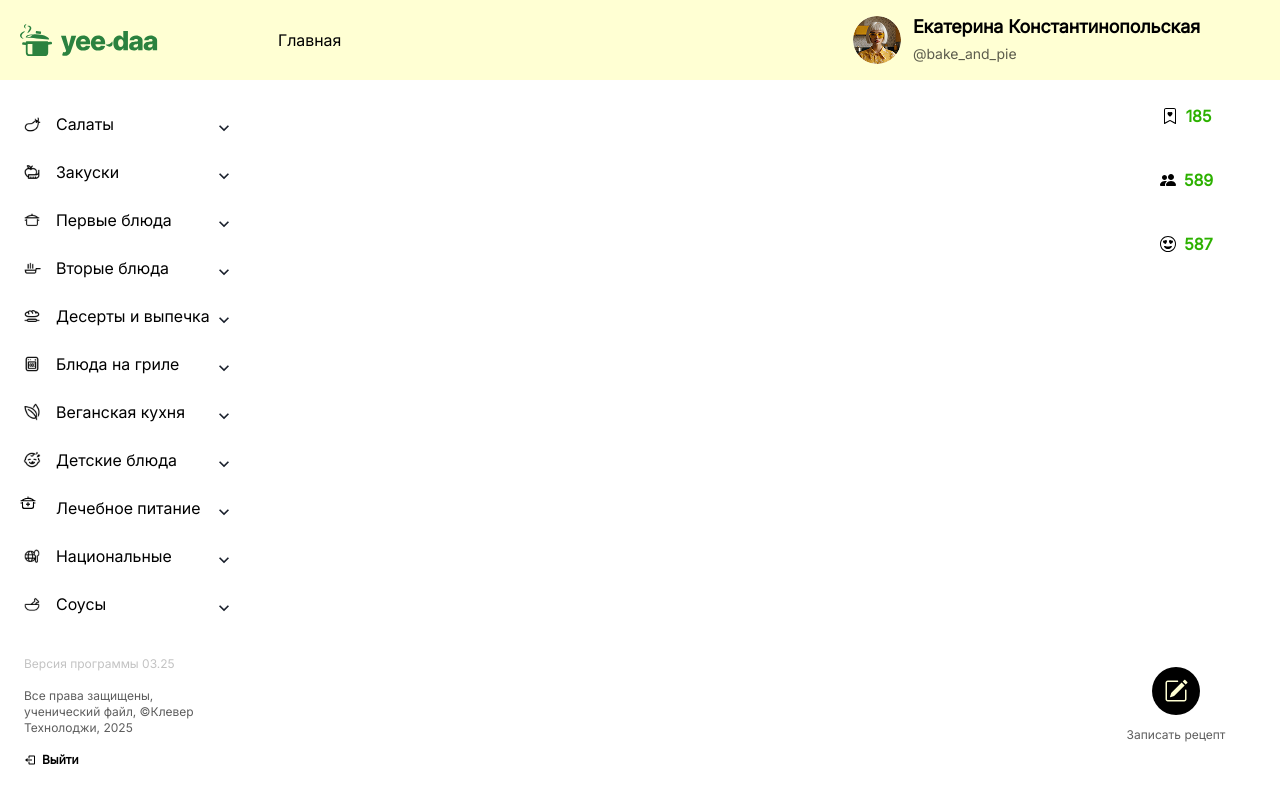
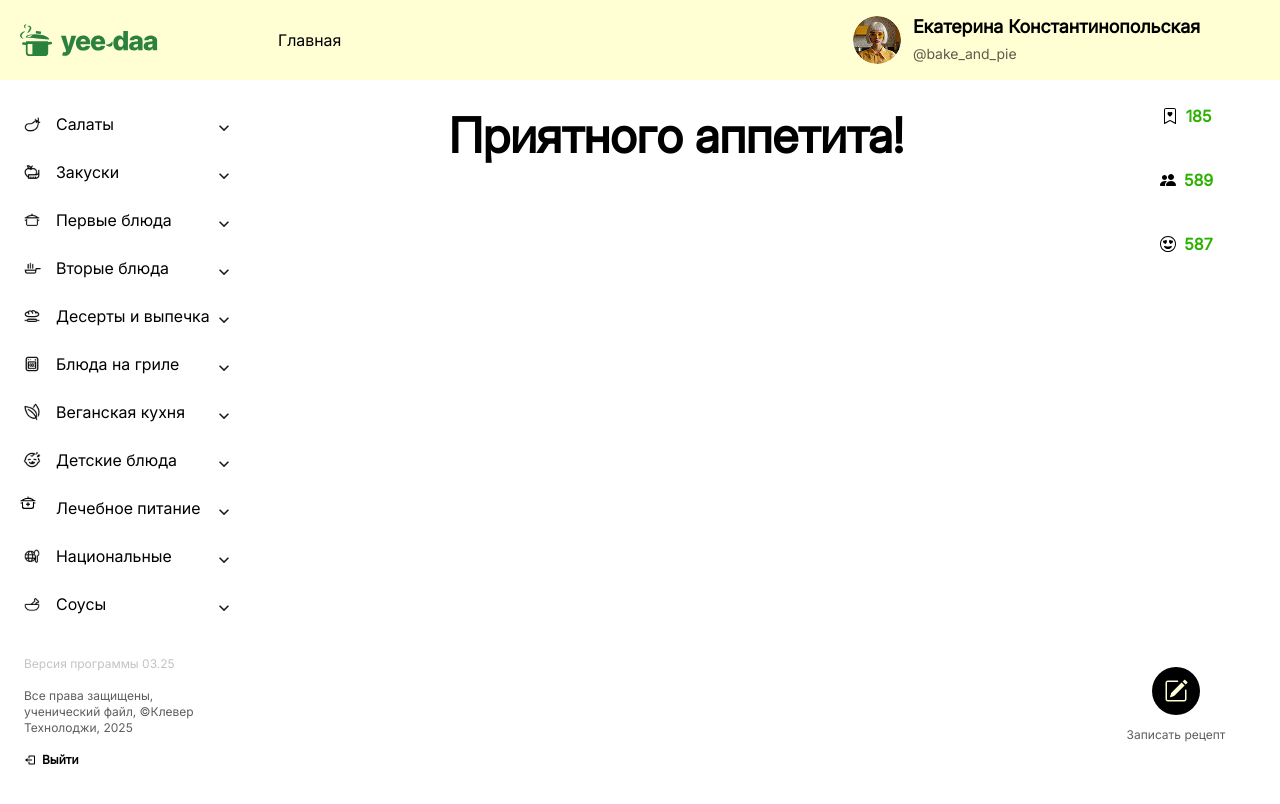
Before and after one commit to ClevertecFrontendLab/BrBrov, a React (Vite) app: page / in a window 1280 px wide. Shown: the top 804 px of the page. Built offline with nearby package versions, Linux system fonts and the light colour scheme.

Commit message:
feat(MainCOntentHeader): create title of content part

```diff
--- a/src/components/MainComponent/MainComponent.tsx
+++ b/src/components/MainComponent/MainComponent.tsx
@@ -1,12 +1,17 @@
 import { chakra, ChakraComponent } from '@chakra-ui/react';
 import { ReactElement } from 'react';
 
+import MainGeneralContentCompnent from '../MainGeneralContent/MainGeneralContentComponent';
 import mainComponentStyles from './MainComponentStyles';
 
 const MainChakra: ChakraComponent<'main', object> = chakra('main');
 
 function MainComponent(): ReactElement {
-    return <MainChakra sx={mainComponentStyles}></MainChakra>;
+    return (
+        <MainChakra sx={mainComponentStyles}>
+            <MainGeneralContentCompnent />
+        </MainChakra>
+    );
 }
 
 export default MainComponent;
--- /dev/null
+++ b/src/components/MainContentHeaderComponent/MainContentHeaderComponent.tsx
@@ -0,0 +1,27 @@
+import { Flex, Text } from '@chakra-ui/react';
+import { ReactElement } from 'react';
+
+import MainContentHeaderComponentType from '~/types/MainContentHeaderComponentType';
+
+import {
+    contentSubscribeStyles,
+    contentTitleStyles,
+    mainContentHeaderStyles,
+} from './MainContentHeaderComponentStyles';
+
+function MainContentHeaderComponent(data: MainContentHeaderComponentType): ReactElement {
+    return (
+        <Flex sx={mainContentHeaderStyles}>
+            <Text sx={contentTitleStyles}>{data.headerName}</Text>
+            {data.subscriptions
+                ? data.subscriptions.map((reference, index) => (
+                      <Text key={`${reference}_${index}`} sx={contentSubscribeStyles}>
+                          {reference}
+                      </Text>
+                  ))
+                : null}
+        </Flex>
+    );
+}
+
+export default MainContentHeaderComponent;
--- /dev/null
+++ b/src/components/MainContentHeaderComponent/MainContentHeaderComponentStyles.ts
@@ -0,0 +1,28 @@
+import { SystemStyleObject } from '@chakra-ui/react';
+
+export const mainContentHeaderStyles: SystemStyleObject = {
+    paddingTop: '32px',
+    flexDirection: 'column',
+    alignItems: 'center',
+    gap: '12px',
+};
+
+const generalTextStyles: SystemStyleObject = {
+    fontFamily: 'inter',
+};
+
+export const contentTitleStyles: SystemStyleObject = {
+    ...generalTextStyles,
+    fontWeight: '700',
+    fontSize: '48',
+    lineHeight: '100%',
+    color: '#000',
+};
+
+export const contentSubscribeStyles: SystemStyleObject = {
+    ...generalTextStyles,
+    fontWeight: '500',
+    fontSize: '16',
+    lineHeight: '150%',
+    color: 'rgba(0, 0, 0, 0.48)',
+};
--- /dev/null
+++ b/src/components/MainGeneralContent/MainGeneralContentComponent.tsx
@@ -0,0 +1,15 @@
+import { Flex } from '@chakra-ui/react';
+import { ReactElement } from 'react';
+
+import MainContentHeaderComponent from '../MainContentHeaderComponent/MainContentHeaderComponent';
+import mainGeneralContentComponentStyles from './MainGeneralContentComponentStyles';
+
+function MainGeneralContentCompnent(): ReactElement {
+    return (
+        <Flex sx={mainGeneralContentComponentStyles}>
+            <MainContentHeaderComponent headerName='Приятного аппетита!' />
+        </Flex>
+    );
+}
+
+export default MainGeneralContentCompnent;
--- /dev/null
+++ b/src/components/MainGeneralContent/MainGeneralContentComponentStyles.ts
@@ -0,0 +1,8 @@
+import { SystemStyleObject } from '@chakra-ui/react';
+
+const mainGeneralContentComponentStyles: SystemStyleObject = {
+    flexDirection: 'column',
+    alignItems: 'center',
+};
+
+export default mainGeneralContentComponentStyles;
--- /dev/null
+++ b/src/types/MainContentHeaderComponentType.ts
@@ -0,0 +1,6 @@
+interface MainContentHeaderComponentType {
+    headerName: string;
+    subscriptions?: Array<string>;
+}
+
+export default MainContentHeaderComponentType;
```
